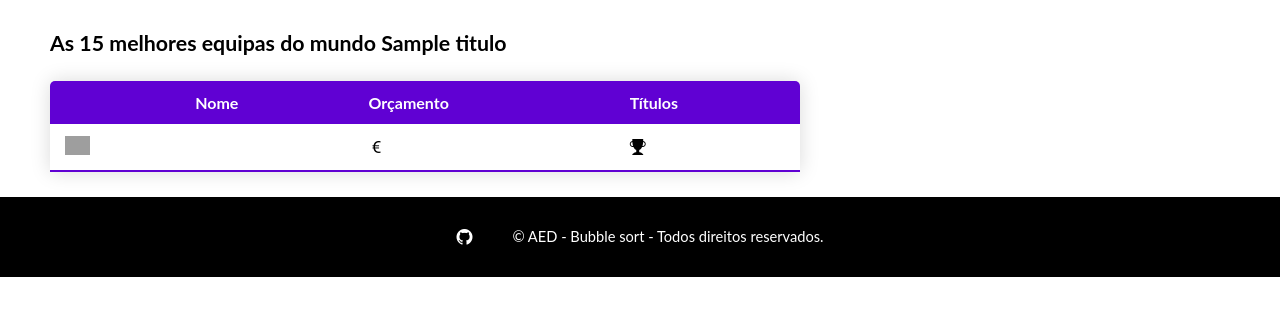
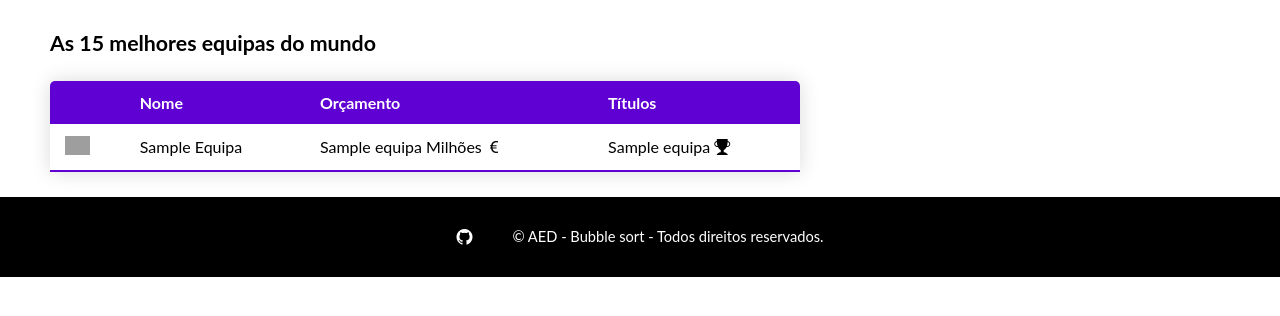
Before and after one commit to Lord2pm/aed_bubble_sort, a Flask app: template src/templates/ordenar.html in a window 1280 px wide. Shown: the part 90-406 px from the top of the page. Run offline with Flask 3, Linux system fonts and the light colour scheme; the template is opened without the code that fills it: most values are stand-ins (such as "Sample title", 1, 10 or a date in 2020); grey boxes are pictures that could not be loaded.

Commit message:
fix/ reafoctor all templates

```diff
--- a/src/templates/includes/navbar.html
+++ b/src/templates/includes/navbar.html
@@ -14,15 +14,15 @@
         <a href="#"><i class="bi bi-list-task"></i>Ordenar</a>
         <ul class="sub-menu">
           <li>
-            <a href="/ordenar/{{ 1 }}"><i class="bi bi-archive"></i>A-Z</a>
+            <a href="/ordenar/1"><i class="bi bi-archive"></i>A-Z</a>
           </li>
           <li>
-            <a href="/ordenar/{{ 2 }}"
+            <a href="/ordenar/4"
               ><i class="bi bi-currency-euro"></i> Orçamento</a
             >
           </li>
           <li>
-            <a href="/ordenar/{{ 3 }}"
+            <a href="/ordenar/3"
               ><i class="bi bi-trophy-fill"></i> Títulos</a
             >
           </li>
--- a/src/templates/ordenar.html
+++ b/src/templates/ordenar.html
@@ -1,8 +1,10 @@
 {% extends 'layout.html' %}
 
+{% block title %} Ordenadas {% endblock title %}
+
 {% block content %}
-	<main class="main-ordenar">
-		<h1>As 15 melhores equipas do mundo {{ titulo }}</h1>
+<section class="main-ordenar">
+  <h1>As 15 melhores equipas do mundo</h1>
   <table class="content-table">
     <thead>
       <tr>
@@ -13,36 +15,15 @@
       </tr>
     </thead>
     <tbody>
-				{% for dado in lista_ordenada %}
-					{% if campo == 'nome' %}
-						{% set others = model.get_clube('nome', dado) %}
-					{% else %}
-						{% if campo == 'orcamento' %}
-							{% set others = model.get_clube('orcamento', dado) %}
-
-						{% else %}
-							{% set others = model.get_clube('qtd_titulos', dado) %}
-						{% endif %}
-					{% endif %}
-						{% if others | length > 1 %}
-							{% for equipa in others %}
+      {% for equipa in lista_ordenada %}
       <tr>
-									<td><img src="../static/img/{{ equipa[4] }}" width="25px"></td>
+        <td><img src="../static/img/{{ equipa[2] }}" width="25px" /></td>
         <td>{{ equipa[1] | title }}</td>
-									<td>{{ equipa[2] }} <i class="bi bi-currency-euro"></i></td>
+        <td>{{ equipa[4] }} Milhões <i class="bi bi-currency-euro"></i></td>
         <td>{{ equipa[3] }} <i class="bi bi-trophy-fill"></i></td>
       </tr>
       {% endfor %}
-						{% else %}
-							<tr>
-								<td><img src="../static/img/{{others[0][4]}}" width="25px"></td>
-								<td>{{ others[0][1] | title }}</td>
-								<td>{{ others[0][2] }} <i class="bi bi-currency-euro"></i></td>
-								<td>{{ others[0][3] }} <i class="bi bi-trophy-fill"></i></td>
-							</tr>
-						{% endif %}
-				{% endfor %}
     </tbody>
   </table>
-	</main>
-{% endblock %}
+</section>
+{% endblock content %}
--- a/src/templates/sobre.html
+++ b/src/templates/sobre.html
@@ -1,4 +1,6 @@
 {% extends 'layout.html' %}
+
+{% block title %} Sobre {% endblock title %}
 
 {% block content %}
 	<section class="main-sobre">
```
Also changed, not shown: src/routes/teams_routes.py (+4 -19 lines). Lines whose indentation alone changed are shown as unchanged.
